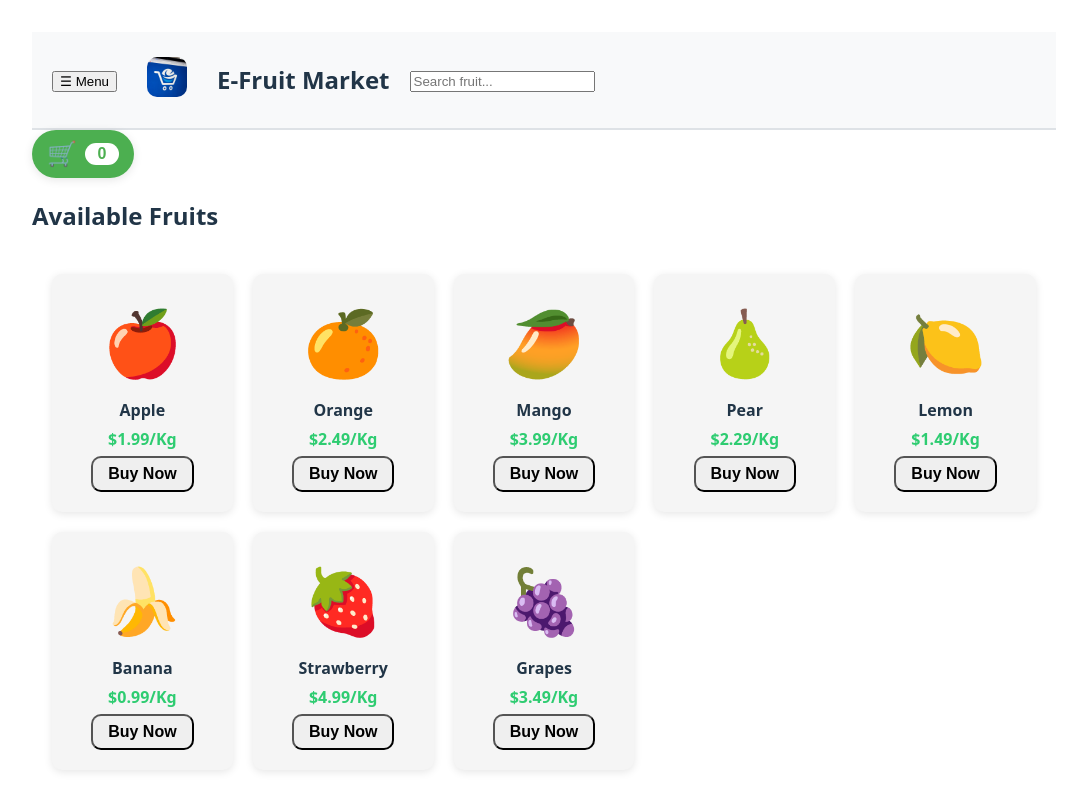
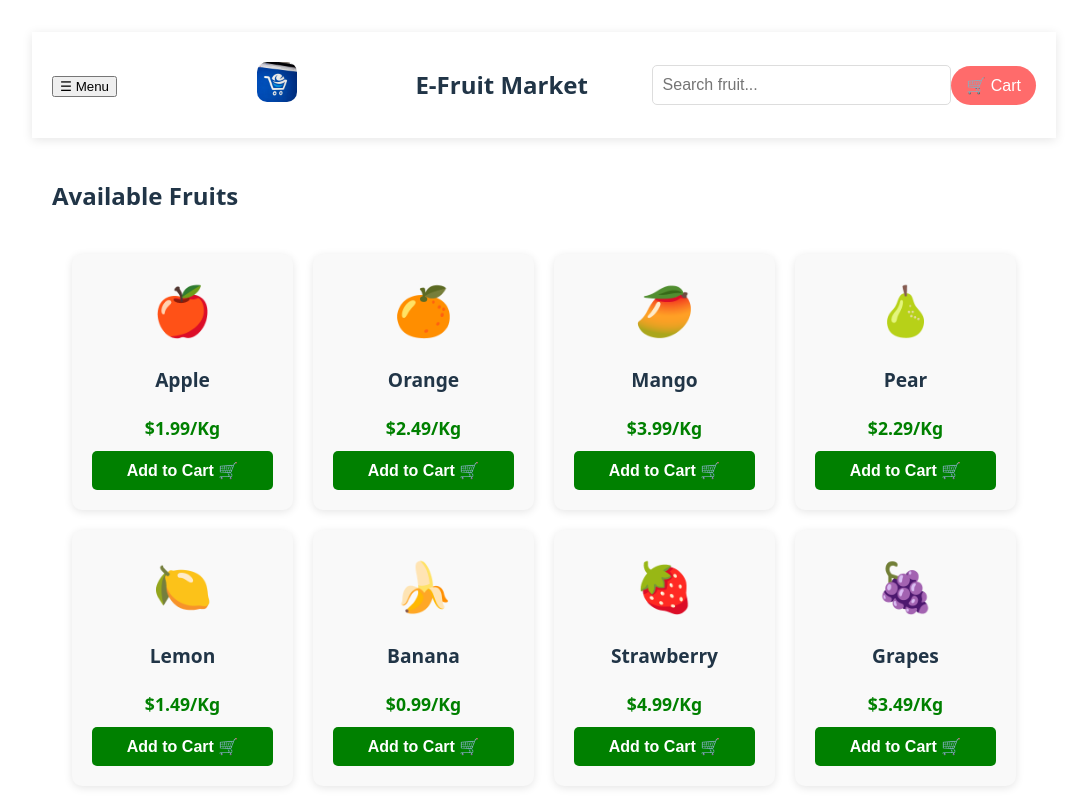
Before and after one commit to Collinse-lab/E-market-project, a React app: page / in a window 1280 px wide. Shown: the top 800 px of the page, without its empty margins (96-1183 px from the left). Built offline with nearby package versions, Linux system fonts and the light colour scheme; the HTML template or start-up script is replaced by a standard one.

Commit message:
added cart

```diff
--- a/src/App.tsx
+++ b/src/App.tsx
@@ -1,8 +1,6 @@
 import { useState } from 'react'
 import Logo from './assets/image-1.jpg'
 import './styles.css'
-
-
 
 const fruits = [
   {id: 1, text: "Apple", price: 1.99, emoji: "🍎"},
@@ -13,12 +11,25 @@ const fruits = [
   {id: 6, text: "Banana", price: 0.99, emoji: "🍌"},
   {id: 7, text: "Strawberry", price: 4.99, emoji: "🍓"},
   {id: 8, text: "Grapes", price: 3.49, emoji: "🍇"},
+  {id: 9, text: "Watermelon", price: 5.99, emoji: "🍉"},
+  {id: 10, text: "Pineapple", price: 3.99, emoji: "🍍"},
+  {id: 11, text: "Cherry", price: 4.49, emoji: "🍒"},
+  {id: 12, text: "Peach", price: 2.79, emoji: "🍑"},
+  {id: 13, text: "Kiwi", price: 1.29, emoji: "🥝"},
+  {id: 14, text: "Blueberry", price: 3.99, emoji: "🫐"},
+  {id: 15, text: "Raspberry", price: 4.29, emoji: "🫒"},
+  {id: 16, text: "Coconut", price: 2.99, emoji: "🥥"},
+  {id: 17, text: "Avocado", price: 1.79, emoji: "🥑"},
+  {id: 18, text: "Plum", price: 1.99, emoji: "🟣"},
+  {id: 19, text: "Pomegranate", price: 3.29, emoji: "🍎"},
+  {id: 20, text: "Fig", price: 2.49, emoji: "🟤"}
 ];
-function MenuButton (){
-const [isOpen, setIsOpen]= useState(false);
+
+function MenuButton() {
+  const [isOpen, setIsOpen] = useState(false);
   return(
     <div className="menu">
-      <button onClick={()=>setIsOpen(!isOpen)}>☰ Menu</button>
+      <button onClick={() => setIsOpen(!isOpen)}>☰ Menu</button>
       {isOpen && (
         <ul>
           <li><button>📊 Dashboard</button></li>
@@ -30,88 +41,211 @@ const [isOpen, setIsOpen]= useState(false);
     </div>
   );
 }
+
+// Cart Component - defined BEFORE App component
+function Cart({ cart, updateQuantity, removeFromCart, cartTotal, setIsCartOpen, isCartOpen }) {
+  const totalItems = cart.reduce((sum, item) => sum + item.quantity, 0);
+
+  return (
+    <div className="cart-sidebar">
+      <button className="cart-toggle" onClick={() => setIsCartOpen(!isCartOpen)}>
+        🛒 Cart {totalItems > 0 && <span className="cart-badge">{totalItems}</span>}
+      </button>
+
+      {isCartOpen && (
+        <div className="cart-dropdown">
+          <h3>Shopping Cart</h3>
+          {cart.length === 0 ? (
+            <p className="empty-cart">Your cart is empty</p>
+          ) : (
+            <>
+              {cart.map(item => (
+                <div key={item.id} className="cart-item">
+                  <div className="cart-item-info">
+                    <span className="cart-emoji">{item.emoji}</span>
+                    <span className="cart-name">{item.text}</span>
+                    <span className="cart-price">${item.price.toFixed(2)}</span>
+                  </div>
+
+                  <div className="cart-quantity-controls">
+                    <button
+                      onClick={() => updateQuantity(item.id, item.quantity - 1)}
+                      className="qty-btn"
+                    >
+                      -
+                    </button>
+                    <span className="cart-quantity">{item.quantity}</span>
+                    <button
+                      onClick={() => updateQuantity(item.id, item.quantity + 1)}
+                      className="qty-btn"
+                    >
+                      +
+                    </button>
+                    <button
+                      onClick={() => removeFromCart(item.id)}
+                      className="remove-item"
+                    >
+                      🗑️
+                    </button>
+                  </div>
+
+                  <div className="cart-item-total">
+                    ${(item.price * item.quantity).toFixed(2)}
+                  </div>
+                </div>
+              ))}
+
+              <div className="cart-total">
+                <strong>Total: ${cartTotal.toFixed(2)}</strong>
+              </div>
+              <button className="checkout-btn">Checkout</button>
+            </>
+          )}
+        </div>
+      )}
+    </div>
+  );
+}
+
 function App() {
-  const [searchTerm,setSearchTerm]=useState("");
-  const [cartCount, setCartCount] = useState(0);
+  const [searchTerm, setSearchTerm] = useState("");
+  const [cart, setCart] = useState([]);
+  const [isCartOpen, setIsCartOpen] = useState(false);
 
+  const filteredFruits = fruits.filter(fruit =>
+    fruit.text.toLowerCase().includes(searchTerm.toLowerCase())
+  );
 
-  const filteredFruits =fruits.filter(fruit =>fruit.text.toLowerCase().includes(searchTerm.toLowerCase())
+  // Add item to cart with quantity
+  const addToCart = (fruit) => {
+    setCart(prevCart => {
+      const existingItem = prevCart.find(item => item.id === fruit.id);
+
+      if (existingItem) {
+        // If item exists, increase quantity
+        return prevCart.map(item =>
+          item.id === fruit.id
+            ? { ...item, quantity: item.quantity + 1 }
+            : item
         );
-         const addToCart = () => {
-    setCartCount(cartCount + 1);
-    alert("Item added to cart! 🛒");
+      } else {
+        // If new item, add with quantity 1
+        return [...prevCart, { ...fruit, quantity: 1 }];
+      }
+    });
   };
+
+  // Update quantity for a specific item
+  const updateQuantity = (id, newQuantity) => {
+    if (newQuantity <= 0) {
+      // Remove item if quantity becomes 0 or negative
+      setCart(prevCart => prevCart.filter(item => item.id !== id));
+    } else {
+      setCart(prevCart =>
+        prevCart.map(item =>
+          item.id === id ? { ...item, quantity: newQuantity } : item
+        )
+      );
+    }
+  };
+
+  // Remove item completely from cart
+  const removeFromCart = (id) => {
+    setCart(prevCart => prevCart.filter(item => item.id !== id));
+  };
+
+  // Calculate cart total
+  const cartTotal = cart.reduce(
+    (total, item) => total + item.price * item.quantity,
+    0
+  );
+
 
   return (
     <>
-      <div className='line'>
+      <div className='header'>
         <div className='header-left'>
           <MenuButton/>
         </div>
-        <div>
-        <a href="https://e-market.com" target="_blank">
+        <div className='logo-container'>
+          <a href="https://e-market.com" target="_blank" rel="noopener noreferrer">
             <img src={Logo} className="logo" alt="Market logo" />
           </a>
         </div>
 
         <h1>E-Fruit Market</h1>
-        <div className='search'>
+
+        <div className='search-container'>
           <input
             type="text"
             placeholder="Search fruit..."
             value={searchTerm}
-          onChange={(e) =>setSearchTerm(e.target.value)}
-
+            onChange={(e) => setSearchTerm(e.target.value)}
           />
-
-          {
-        searchTerm && (
+          {searchTerm && (
             <button
-          onClick= { () => {setSearchTerm("");
+              onClick={() => {
+                setSearchTerm("");
                 alert("Search has been cleared");
               }}
-          arial-label="Clear search"
-          >Clear
+              aria-label="Clear search"
+              className="clear-btn"
+            >
+              Clear
             </button>
-        ) }
+          )}
+        </div>
 
+        {/* Cart Component */}
+        <Cart
+          cart={cart}
+          updateQuantity={updateQuantity}
+          removeFromCart={removeFromCart}
+          cartTotal={cartTotal}
+          setIsCartOpen={setIsCartOpen}
+          isCartOpen={isCartOpen}
+        />
+      </div>
 
+      {/* Search Results */}
       {searchTerm && (
-            filteredFruits.length > 0 ? (
+        <div className="search-results-container">
+          {filteredFruits.length > 0 ? (
+            <>
+              <h3>Search Results ({filteredFruits.length} fruits found)</h3>
               <ul className="search-results">
                 {filteredFruits.map(fruit => (
-                  <li key={fruit.id}>{fruit.text}</li>
+                  <li key={fruit.id}>{fruit.text} {fruit.emoji}</li>
                 ))}
+              </ul>
+            </>
+          ) : (
+            <p className="no-results">No fruit found for "{searchTerm}"</p>
+          )}
+        </div>
+      )}
 
-        </ul>
-        ):(
-        <p>No fruit found for"{searchTerm}"</p>
-        )
-     ) }
-        </div>
-      </div>
-       <div>
-
-          <div className="cart-icon-container">
-          <button className="cart-button">
-            <span className="cart-emoji">🛒</span>
-            <span className="cart-count">{cartCount}</span>
-          </button>
-        </div>
+      {/* Fruits Grid */}
+      <div className="fruits-section">
         <h2>Available Fruits</h2>
-
         <div className='fruits-container'>
           {fruits.map(fruit => (
             <div key={fruit.id} className="grid-item">
               <div className="fruit-emoji">{fruit.emoji}</div>
-            <div  className="fruit-name">{fruit.text}</div>
+              <div className="fruit-name">{fruit.text}</div>
               <div className="fruit-price">${fruit.price.toFixed(2)}/Kg</div>
-            <div > <button className="buy-fruit"onClick={addToCart}>Buy Now</button></div>
+              <button
+                className="buy-fruit"
+                onClick={() => addToCart(fruit)}
+              >
+                Add to Cart 🛒
+              </button>
             </div>
           ))}
         </div>
       </div>
     </>
-)};
+  );
+}
 
-export default App
+export default App;
--- a/src/styles.css
+++ b/src/styles.css
@@ -103,3 +103,294 @@
   min-width: 24px;
   text-align: center;
 }
+/* Cart Sidebar Styles */
+.cart-sidebar {
+  position: relative;
+}
+
+.cart-toggle {
+  background: #ff6b6b;
+  color: white;
+  border: none;
+  padding: 10px 15px;
+  border-radius: 25px;
+  cursor: pointer;
+  font-size: 1em;
+  transition: background 0.2s;
+}
+
+.cart-toggle:hover {
+  background: #ff5252;
+}
+
+.cart-badge {
+  position: absolute;
+  top: -8px;
+  right: -8px;
+  background: #ff4444;
+  color: white;
+  border-radius: 50%;
+  padding: 2px 6px;
+  font-size: 12px;
+  font-weight: bold;
+}
+
+.cart-dropdown {
+  position: absolute;
+  top: 100%;
+  right: 0;
+  width: 350px;
+  max-height: 500px;
+  overflow-y: auto;
+  background: white;
+  border-radius: 10px;
+  box-shadow: 0 10px 25px rgba(0,0,0,0.2);
+  padding: 15px;
+  z-index: 1000;
+}
+
+.cart-item {
+  border-bottom: 1px solid #eee;
+  padding: 10px 0;
+  margin-bottom: 10px;
+}
+
+.cart-item-info {
+  display: flex;
+  align-items: center;
+  gap: 10px;
+  margin-bottom: 8px;
+}
+
+.cart-emoji {
+  font-size: 1.2em;
+}
+
+.cart-name {
+  font-weight: bold;
+  flex: 1;
+}
+
+.cart-price {
+  color: #666;
+  font-size: 0.9em;
+}
+
+.cart-quantity-controls {
+  display: flex;
+  align-items: center;
+  gap: 10px;
+  margin: 10px 0;
+}
+
+.qty-btn {
+  background: #f0f0f0;
+  border: none;
+  width: 30px;
+  height: 30px;
+  border-radius: 50%;
+  cursor: pointer;
+  font-size: 1.2em;
+  transition: background 0.2s;
+}
+
+.qty-btn:hover {
+  background: #e0e0e0;
+}
+
+.cart-quantity {
+  min-width: 30px;
+  text-align: center;
+  font-weight: bold;
+}
+
+.remove-item {
+  background: #ffebee;
+  border: none;
+  padding: 5px 8px;
+  border-radius: 5px;
+  cursor: pointer;
+  margin-left: auto;
+}
+
+.remove-item:hover {
+  background: #ffcdd2;
+}
+
+.cart-item-total {
+  text-align: right;
+  font-weight: bold;
+  color: #4caf50;
+  margin-top: 5px;
+}
+
+.cart-total {
+  text-align: right;
+  font-size: 1.2em;
+  margin: 15px 0;
+  padding-top: 10px;
+  border-top: 2px solid #eee;
+}
+
+.checkout-btn {
+  width: 100%;
+  background: #4caf50;
+  color: white;
+  border: none;
+  padding: 10px;
+  border-radius: 5px;
+  cursor: pointer;
+  font-size: 1em;
+  transition: background 0.2s;
+}
+
+.checkout-btn:hover {
+  background: #45a049;
+}
+
+.empty-cart {
+  text-align: center;
+  color: #999;
+  padding: 20px;
+}
+
+/* Header Layout */
+.header {
+  display: flex;
+  align-items: center;
+  justify-content: space-between;
+  padding: 20px;
+  background: white;
+  box-shadow: 0 2px 10px rgba(0,0,0,0.1);
+  position: sticky;
+  top: 0;
+  z-index: 100;
+}
+
+.header-left {
+  flex: 1;
+}
+
+.logo-container {
+  flex: 1;
+  text-align: center;
+}
+
+.logo {
+  max-height: 50px;
+}
+
+.header h1 {
+  flex: 2;
+  text-align: center;
+  margin: 0;
+}
+
+.search-container {
+  flex: 2;
+  display: flex;
+  gap: 10px;
+}
+
+.search-container input {
+  flex: 1;
+  padding: 10px;
+  border: 1px solid #ddd;
+  border-radius: 5px;
+  font-size: 1em;
+}
+
+.clear-btn {
+  padding: 10px 15px;
+  background: #f0f0f0;
+  border: none;
+  border-radius: 5px;
+  cursor: pointer;
+}
+
+.cart-icon-container {
+  flex: 1;
+  position: relative;
+  text-align: right;
+}
+
+/* Fruits Section */
+.fruits-section {
+  padding: 20px;
+}
+
+.fruits-container {
+  display: grid;
+  grid-template-columns: repeat(auto-fill, minmax(200px, 1fr));
+  gap: 20px;
+  padding: 20px;
+}
+
+.grid-item {
+  background: #f9f9f9;
+  border-radius: 10px;
+  padding: 20px;
+  text-align: center;
+  transition: transform 0.2s, box-shadow 0.2s;
+}
+
+.grid-item:hover {
+  transform: translateY(-5px);
+  box-shadow: 0 5px 15px rgba(0,0,0,0.1);
+}
+
+.fruit-emoji {
+  font-size: 3em;
+  margin-bottom: 10px;
+}
+
+.fruit-name {
+  font-size: 1.2em;
+  font-weight: bold;
+  margin: 10px 0;
+}
+
+.fruit-price {
+  color:green;
+  font-size: 1.1em;
+  margin: 10px 0;
+}
+
+.buy-fruit {
+  background:green;
+  color: white;
+  border: none;
+  padding: 10px 15px;
+  border-radius: 5px;
+  cursor: pointer;
+  width: 100%;
+  transition: background 0.2s;
+}
+
+.buy-fruit:hover {
+  background: green;
+}
+
+/* Search Results */
+.search-results-container {
+  padding: 20px;
+  background: #f9f9f9;
+  margin: 20px;
+  border-radius: 10px;
+}
+
+.search-results {
+  list-style: none;
+  padding: 0;
+}
+
+.search-results li {
+  padding: 8px;
+  border-bottom: 1px solid #eee;
+}
+
+.no-results {
+  text-align: center;
+  color: #999;
+  padding: 20px;
+}
```
Lines whose indentation alone changed are shown as unchanged.
